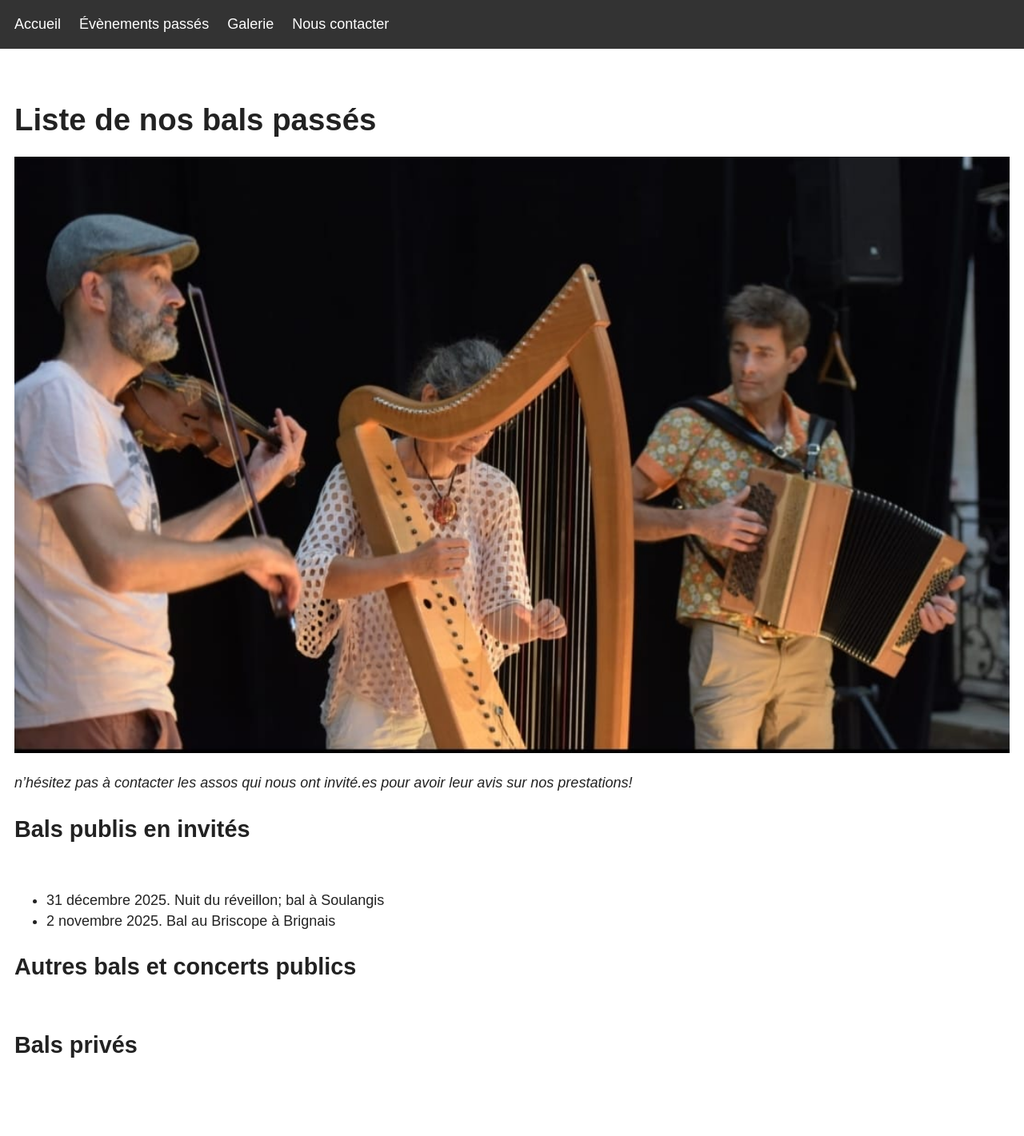
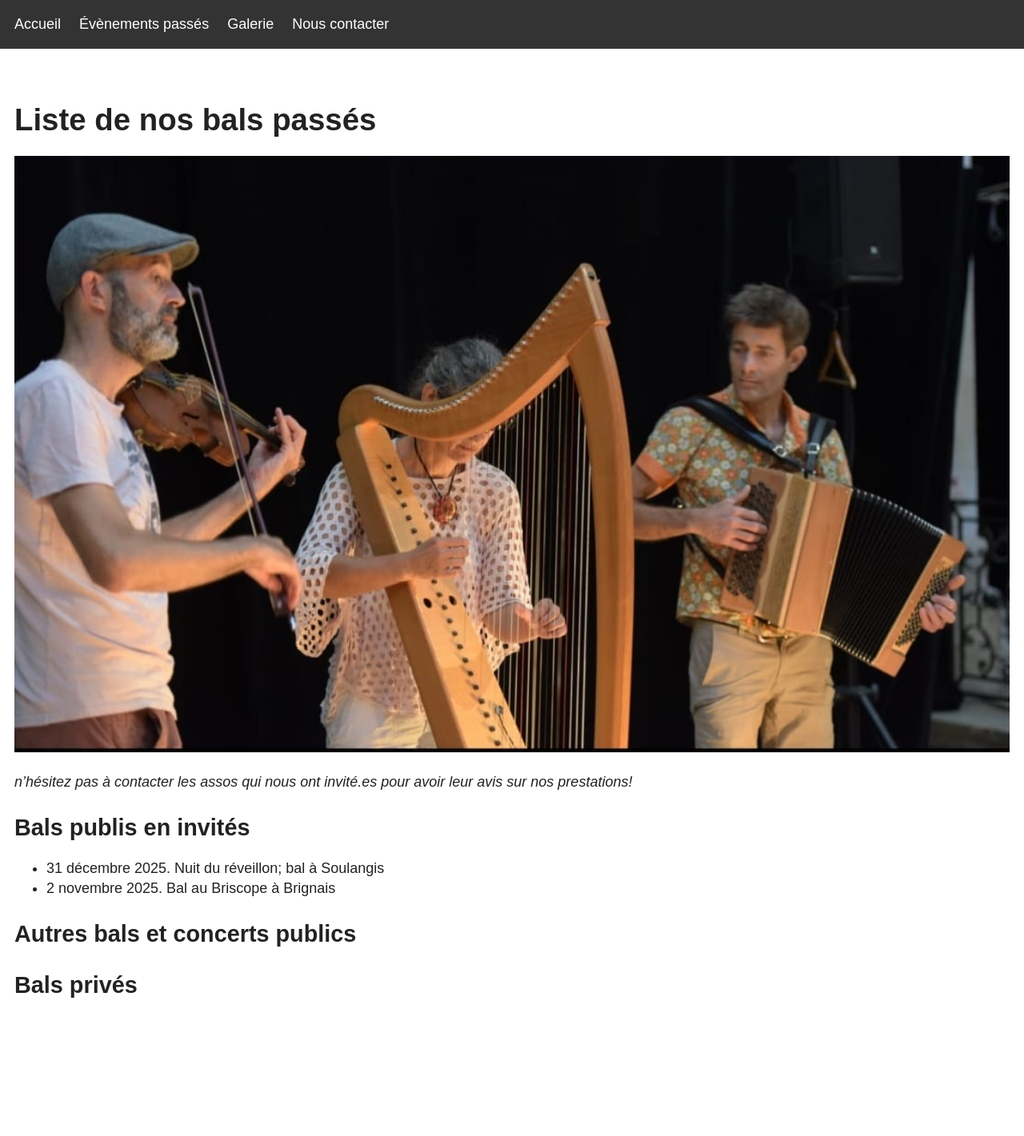
Before and after one commit to bayesiancook/les-doigts-qui-dansent-bal-folk, a Jekyll site: the page built from evenements.md, in a window 1280 px wide. Shown: the whole page at 80% size. Built offline with Jekyll 4.4.1, drawn with Linux system fonts in a browser that asks for light colours; after the commit the page ends 1294 px from its top, so only the background shows below that.

Commit message:
style revisited

```diff
--- a/assets/css/style.css
+++ b/assets/css/style.css
@@ -8,12 +8,12 @@ body {
 
 h1 {
     font-size: 2.4rem;
-    margin-bottom: 0.5em;
+    margin-bottom: 0.2em;
 }
 
 h2 {
     font-size: 1.8rem;
-    margin-bottom: 2em;
+    margin-bottom: 0.2em;
 }
 
 .navbar {
```
